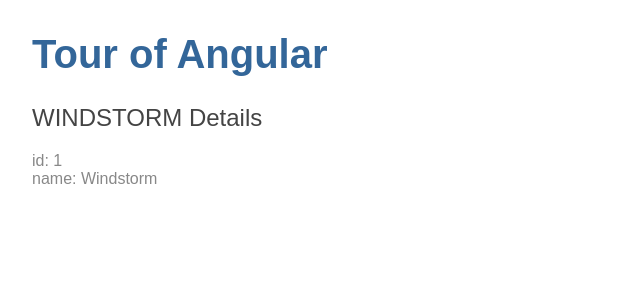
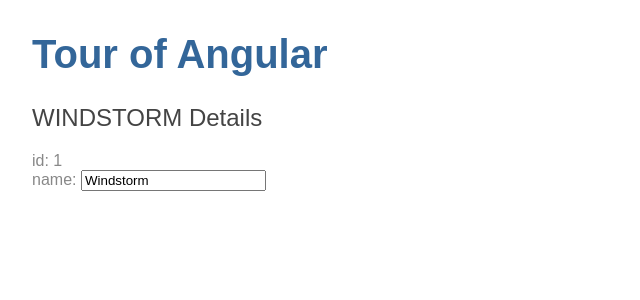
Before and after one commit to RajendrasinhParmar/Angular-tour, an Angular app: page / in a window 1280 px wide. Shown: the top 300 px of the page, without its empty margins (0-640 px from the left). Built offline with nearby package versions, Linux system fonts and the light colour scheme.

Commit message:
Add two way binding

```diff
--- a/src/app/app.module.ts
+++ b/src/app/app.module.ts
@@ -1,5 +1,6 @@
 import { BrowserModule } from '@angular/platform-browser';
 import { NgModule } from '@angular/core';
+import { FormsModule } from "@angular/forms";
 
 import { AppComponent } from './app.component';
 import { HeroesComponent } from './heroes/heroes.component';
@@ -10,7 +11,8 @@
     HeroesComponent
   ],
   imports: [
-    BrowserModule
+    BrowserModule,
+    FormsModule
   ],
   providers: [],
   bootstrap: [AppComponent]
--- a/src/app/heroes/heroes.component.html
+++ b/src/app/heroes/heroes.component.html
@@ -1,3 +1,7 @@
 <h2>{{hero.name | uppercase}} Details</h2>
 <div><span>id: </span>{{hero.id}}</div>
-<div><span>name: </span>{{hero.name}}</div>
+<div>
+  <label>name:
+    <input [(ngModel)]="hero.name" placeholder="name">
+  </label>
+</div>
```
